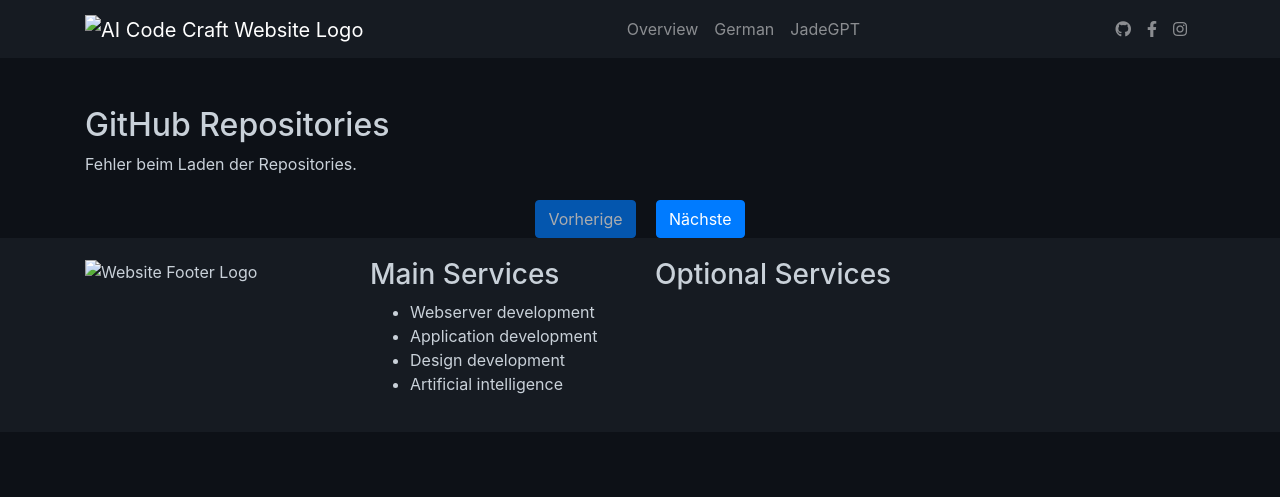
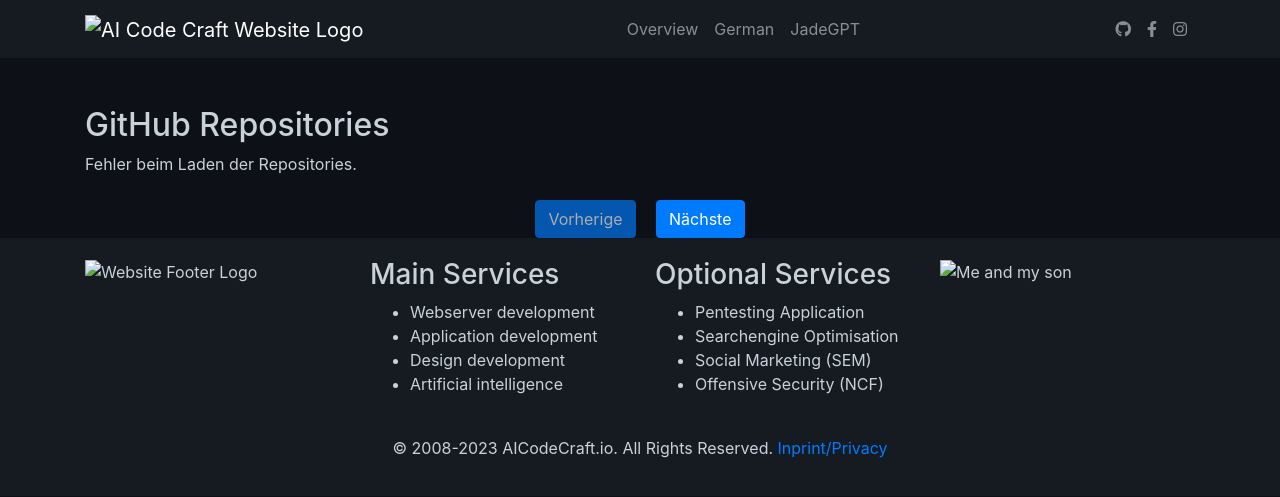
Before and after one commit to VolkanSah/Obsidian-Nightfall, a Jekyll site: the page built from index.md, in a window 1280 px wide. Shown: the top 497 px of the page. Built offline with Jekyll 4.4.1, drawn with Linux system fonts in a browser that asks for light colours; nearby versions of some CDN libraries.

Commit message:
Update default.html

```diff
--- a/_layouts/default.html
+++ b/_layouts/default.html
@@ -73,3 +73,26 @@
                 </div>
                 <div class="col-md-3">
                     <h3>Optional Services</h3>
+                    <ul>
+                        <li>Pentesting Application</li>
+                        <li>Searchengine Optimisation</li>
+                        <li>Social Marketing (SEM)</li>
+                        <li>Offensive Security (NCF)</li>
+                    </ul>
+                </div>
+                <div class="col-md-3">
+                    <img data-src="_layouts/love-you-my-son.webp" alt="Me and my son" class="lazyload img-fluid">
+                </div>
+            </div>
+            <div class="row mt-4">
+                <div class="col-md-12 text-center">
+                    <p>&copy; 2008-2023 AICodeCraft.io. All Rights Reserved. <a href="privacy.html">Inprint/Privacy</a></p>
+                </div>
+            </div>
+        </div>
+    </footer>
+
+    <script src="https://code.jquery.com/jquery-3.5.1.slim.min.js"></script>
+    <script src="https://stackpath.bootstrapcdn.com/bootstrap/4.5.0/js/bootstrap.bundle.min.js"></script>
+</body>
+</html>
```
